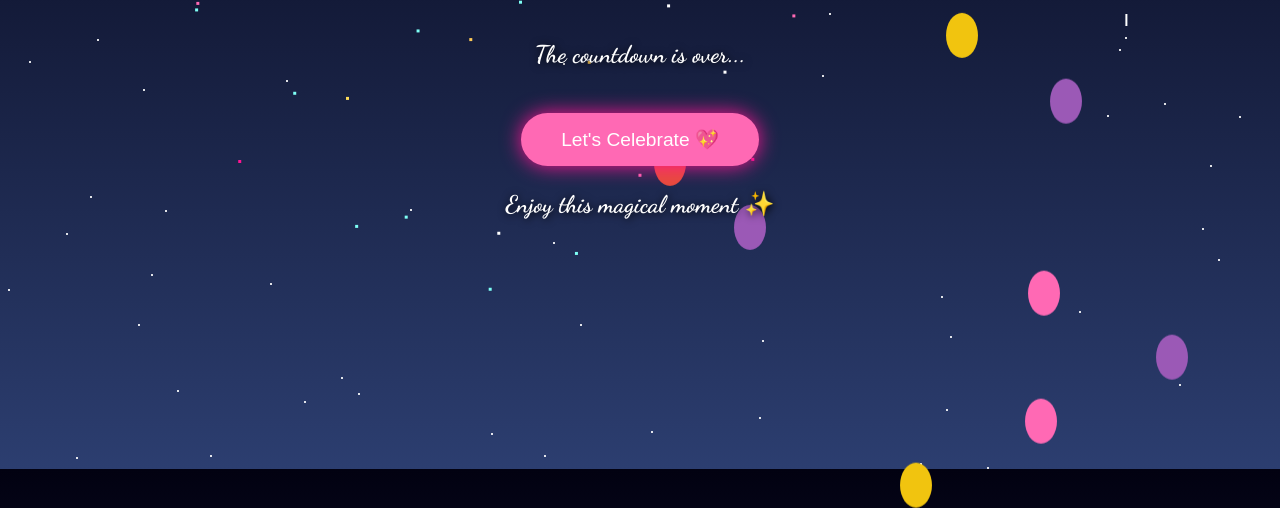
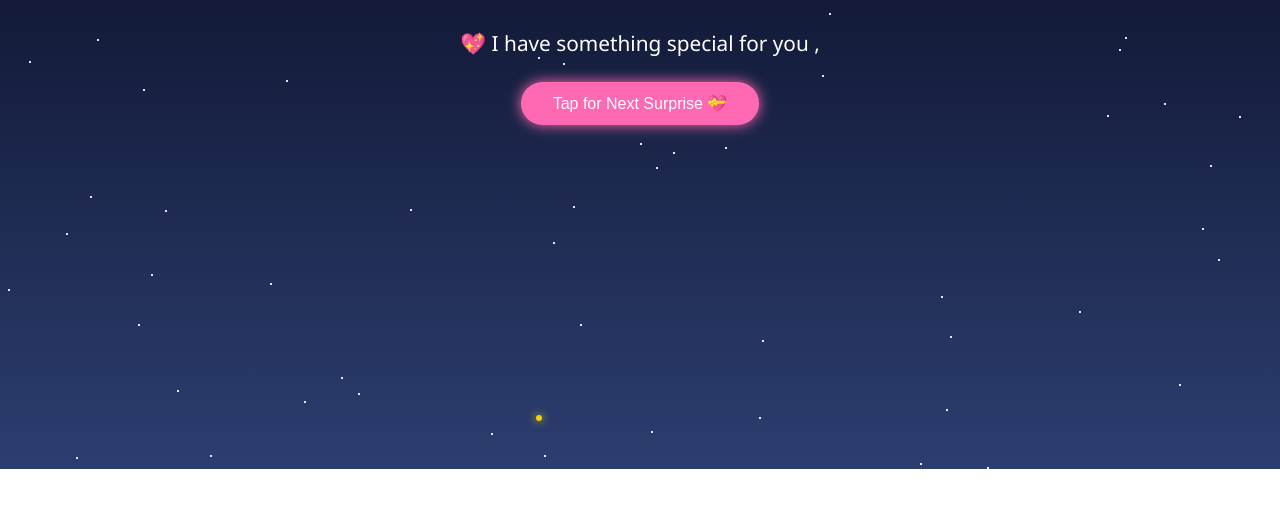
Before and after one commit to Operate12/birthday, a plain HTML site: page index.html in a window 1280 px wide. Shown: the part 331-839 px from the top of the page. After the commit the page ends 800 px from the top, so only its background shows below. Drawn offline with nearby package versions, Linux system fonts and the light colour scheme.

Commit message:
index.html

```diff
--- a/index.html
+++ b/index.html
@@ -2,65 +2,40 @@
 <html lang="en">
 <head>
 <meta charset="UTF-8">
-<title>Romantic Celebration 🎆</title>
 <meta name="viewport" content="width=device-width, initial-scale=1.0">
-
-<link href="https://fonts.googleapis.com/css2?family=Dancing+Script:wght@700&display=swap" rel="stylesheet">
+<title>For Naina ✨</title>
 
 <style>
+*{box-sizing:border-box}
 html,body{
- margin:0;
- width:100%;
- height:100%;
- overflow:hidden;
- font-family:'Dancing Script',cursive;
- color:white;
- background: linear-gradient(to top, #2c3e70, #020111); /* SAME AS INDEX */
+ margin:0; padding:0; width:100%; height:100%; overflow:hidden;
+ font-family:'Segoe UI',sans-serif;
+ background: linear-gradient(to top, #2c3e70, #020111);
 }
 
-/* Fireworks canvas */
-canvas{
- position:fixed;
- inset:0;
- pointer-events:none;
- z-index:1;
+/* Countdown */
+#countdown{
+  position: fixed;
+  inset: 0;
+  display: flex;
+  align-items: center;
+  justify-content: center;
+  font-size: 6rem;
+  font-weight: bold;
+  color: #ffb6c1; /* romantic pink */
+  z-index: 10;
+
+  /* ✅ Same background as body */
+  background: linear-gradient(to top, #2c3e70, #020111);
 }
 
-/* Center content */
-.center{
- position:absolute;
- inset:0;
- display:flex;
- flex-direction:column;
- justify-content:center;
- align-items:center;
- text-align:center;
- z-index:5;
+/* Scene */
+#scene{
+ display:none; position:fixed; inset:0; min-height:100vh;
+ color:white; text-align:center;
+ display:flex; flex-direction:column;
+ align-items:center; justify-content:center;
 }
-
-h1{
- font-size:3rem;
- text-shadow:2px 2px 15px #000;
-}
-
-p{
- font-size:1.5rem;
- text-shadow:1px 1px 8px #000;
-}
-
-button{
- margin-top:20px;
- padding:15px 40px;
- font-size:1.2rem;
- border:none;
- border-radius:30px;
- background:#ff69b4;
- color:white;
- cursor:pointer;
- box-shadow:0 0 20px #ff1493;
- transition:.2s;
-}
-button:hover{transform:scale(1.1)}
 
 /* Stars */
 .star{
@@ -70,103 +45,111 @@ button:hover{transform:scale(1.1)}
 }
 @keyframes twinkle{from{opacity:.3}to{opacity:1}}
 
-/* Balloons */
-.balloon{
- position:absolute;
- width:32px;
- height:45px;
- border-radius:50%;
- animation: floatBalloon 9s linear forwards;
- z-index:3;
+/* Fireflies */
+.firefly{
+ position:absolute; width:6px; height:6px;
+ background:gold; border-radius:50%;
+ box-shadow:0 0 8px gold;
+ animation:fly 6s linear infinite;
+}
+@keyframes fly{
+ from{transform:translateY(0)}
+ to{transform:translateY(-120vh); opacity:0}
 }
 
-@keyframes floatBalloon{
- from{transform:translateY(0)}
- to{transform:translateY(-120vh)}
+/* Moon */
+.moon{
+ position:absolute; top:40px; right:40px;
+ width:90px; height:90px;
+ background:#fff; border-radius:50%;
+ box-shadow:0 0 40px #fff;
+}
+
+/* Teddy Lottie */
+.teddy lottie-player{
+ width:250px; max-width:80vw;
+ animation:float 3s ease-in-out infinite;
+}
+@keyframes float{
+ 0%{transform:translateY(0)}
+ 50%{transform:translateY(-15px)}
+ 100%{transform:translateY(0)}
+}
+
+/* Message */
+.message{
+ margin-top:15px; font-size:1.3rem; padding:0 20px;
+ animation:fadeIn 3s ease forwards;
+ opacity:0;
+}
+@keyframes fadeIn{
+ from{opacity:0} to{opacity:1}
+}
+
+/* Button */
+.next-btn{
+ margin-top:25px; padding:12px 32px;
+ font-size:1rem; border:none;
+ border-radius:30px;
+ background:#ff69b4; color:white;
+ box-shadow:0 0 14px #ff69b4;
+ cursor:pointer;
 }
 </style>
+
+<!-- Lottie Player -->
+<script src="https://unpkg.com/@lottiefiles/lottie-player@latest/dist/lottie-player.js"></script>
 </head>
-
 <body>
 
-<!-- Fireworks -->
-<canvas id="fireworks"></canvas>
+<div id="countdown">3...</div>
 
-<!-- Text (UNCHANGED) -->
-<div class="center">
- <h1>Time to Celebrate! 🎉</h1>
- <p>The countdown is over...</p>
- <button onclick="goToCake()">Let's Celebrate 💖</button>
- <p>Enjoy this magical moment ✨</p>
+<div id="scene">
+ <div class="moon"></div>
+
+ <!-- Working Lottie Teddy holding heart -->
+ <!-- <div class="teddy"> -->
+  <!-- <lottie-player -->
+    <!-- src="https://assets10.lottiefiles.com/packages/lf20_zl0t27qv.json" -->
+    <!-- background="transparent" -->
+    <!-- speed="1" -->
+    <!-- loop -->
+    <!-- autoplay> -->
+  <!-- </lottie-player> -->
+ <!-- </div> -->
+
+ <div class="message">
+  💖 I have something special for you ,<br>
+
+ </div>
+
+ <button class="next-btn" onclick="goNext()">Tap for Next Surprise 💝</button>
 </div>
 
-<!-- Music -->
-<audio autoplay loop>
- <source src="https://cdn.pixabay.com/audio/2023/02/14/audio_9c1b0e8f45.mp3">
-</audio>
-
-<!-- Firework blast sound -->
-<audio id="boom">
- <source src="https://cdn.pixabay.com/audio/2022/03/15/audio_1b6d6f6b2f.mp3">
+<!-- Romantic Music -->
+<audio id="music" loop>
+ <source src="https://cdn.pixabay.com/audio/2023/02/14/audio_9c1b0e8f45.mp3" type="audio/mpeg">
 </audio>
 
 <script>
-/* ================= REAL FIREWORKS ================= */
-const canvas = document.getElementById("fireworks");
-const ctx = canvas.getContext("2d");
-canvas.width = innerWidth;
-canvas.height = innerHeight;
+let count=3;
+const cd=document.getElementById('countdown');
+const scene=document.getElementById('scene');
+const music=document.getElementById('music');
 
-window.onresize = () => {
- canvas.width = innerWidth;
- canvas.height = innerHeight;
-};
-
-const fireworks = [];
-const particles = [];
-stars();
-const boom = document.getElementById("boom");
-
-class Firework {
- constructor() {
-  this.x = Math.random() * canvas.width;
-  this.y = canvas.height;
-  this.targetY = Math.random() * canvas.height * 0.45 + 80;
-  this.speed = 7;
- }
- update() {
-  this.y -= this.speed;
-  if (this.y <= this.targetY) {
-   explode(this.x, this.y);
-   return false;
-  }
-  return true;
- }
- draw() {
-  ctx.fillStyle = "white";
-  ctx.fillRect(this.x, this.y, 2, 12);
- }
-}
-
-class Particle {
- constructor(x,y,color) {
-  this.x=x;
-  this.y=y;
-  this.angle=Math.random()*Math.PI*2;
-  this.speed=Math.random()*6+2;
-  this.life=90;
-  this.color=color;
- }
- update() {
-  this.x+=Math.cos(this.angle)*this.speed;
-  this.y+=Math.sin(this.angle)*this.speed + 0.6;
-  this.life--;
- }
- draw() {
-  ctx.fillStyle=this.color;
-  ctx.fillRect(this.x,this.y,3,3);
- }
-}
+const interval = setInterval(() => {
+    if(count > 0){
+        cd.innerText = count + '...';
+        count--;
+    } else {
+        clearInterval(interval);
+        cd.style.display = 'none';
+        scene.style.display = 'flex';
+        music.play();
+        stars();
+        fireflies();
+    }
+}, 1000);
 
 function stars(){
  for(let i=0;i<80;i++){
@@ -177,54 +160,17 @@ function stars(){
  }
 }
 
-function explode(x,y){
- boom.currentTime=0;
- boom.play();
-
- const colors=['#ffdd59','#ff69b4','#ff1493','#7efff5','#feca57','#ffffff'];
- for(let i=0;i<90;i++){
-  particles.push(new Particle(x,y,colors[Math.floor(Math.random()*colors.length)]));
- }
+function fireflies(){
+ setInterval(()=>{
+  let f=document.createElement('div'); f.className='firefly';
+  f.style.left=Math.random()*100+'vw';
+  f.style.bottom='0';
+  document.body.appendChild(f);
+  setTimeout(()=>f.remove(),6000);
+ },800);
 }
 
-function animate(){
- ctx.clearRect(0,0,canvas.width,canvas.height);
-
- fireworks.forEach((fw,i)=>{
-  if(!fw.update()) fireworks.splice(i,1);
-  fw.draw();
- });
-
- particles.forEach((p,i)=>{
-  p.update();
-  p.draw();
-  if(p.life<=0) particles.splice(i,1);
- });
-
- requestAnimationFrame(animate);
-}
-
-/* Launch fireworks */
-setInterval(()=>fireworks.push(new Firework()),1300);
-animate();
-
-/* ================= BALLOONS (UNCHANGED) ================= */
-const balloonColors=['#ff69b4','#3498db','#f1c40f','#e74c3c','#9b59b6'];
-
-setInterval(()=>{
- let b=document.createElement('div');
- b.className='balloon';
- b.style.background=balloonColors[Math.floor(Math.random()*balloonColors.length)];
- b.style.left=Math.random()*100+'vw';
- b.style.bottom='-60px';
- document.body.appendChild(b);
- setTimeout(()=>b.remove(),9000);
-},600);
-
-function goToCake(){
- window.location.href='cake.html';
-}
+function goNext(){window.location.href='next.html?celebrate=1'}
 </script>
-
 </body>
 </html>
```
